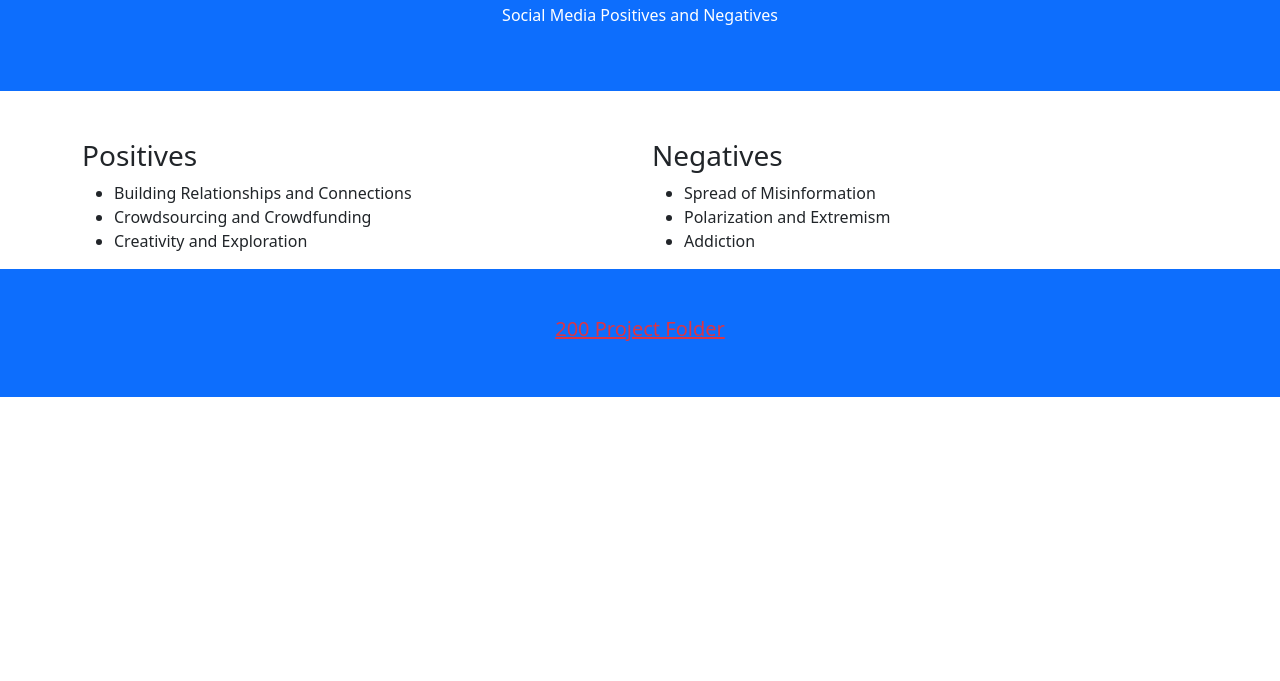
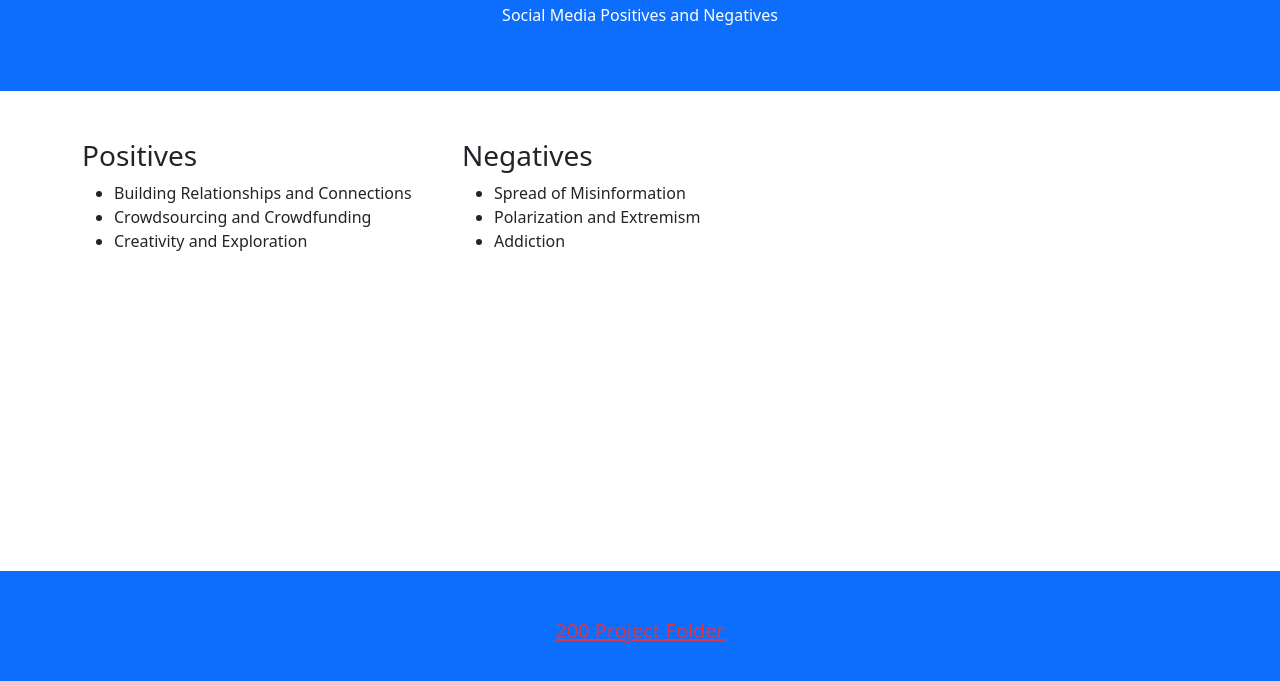
Before and after one commit to RyanRonish/RyanRonish.github.io, a plain HTML site: page bacs200/blog.html in a window 1280 px wide. Shown: the part 101-782 px from the top of the page. Drawn offline with nearby package versions, Linux system fonts and the light colour scheme.

Commit message:
footer bottom

```diff
--- a/bacs200/blog.html
+++ b/bacs200/blog.html
@@ -11,7 +11,7 @@
     <script src="https://cdn.jsdelivr.net/npm/bootstrap@5.1.1/dist/js/bootstrap.bundle.min.js"></script>
     <title>Business Blog</title>
   </head>
-  <body class="">
+  <body class="d-flex flex-column min-vh-100">
     <header>
       <div class="container-fluid p-5 bg-primary text-white text-center">
         <a href="blog.html" class="text-white">
@@ -24,7 +24,7 @@
     <main>
       <div class="container mt-5">
         <div class="row">
-          <div class="col-sm">
+          <div class="col-sm-4">
             <h3>Positives</h3>
             <ul>
               <li>Building Relationships and Connections</li>
@@ -33,7 +33,7 @@
             </ul>
             <p></p>
           </div>
-          <div class="col-sm">
+          <div class="col-sm-4">
             <h3>Negatives</h3>
             <ul>
               <li>Spread of Misinformation</li>
```
